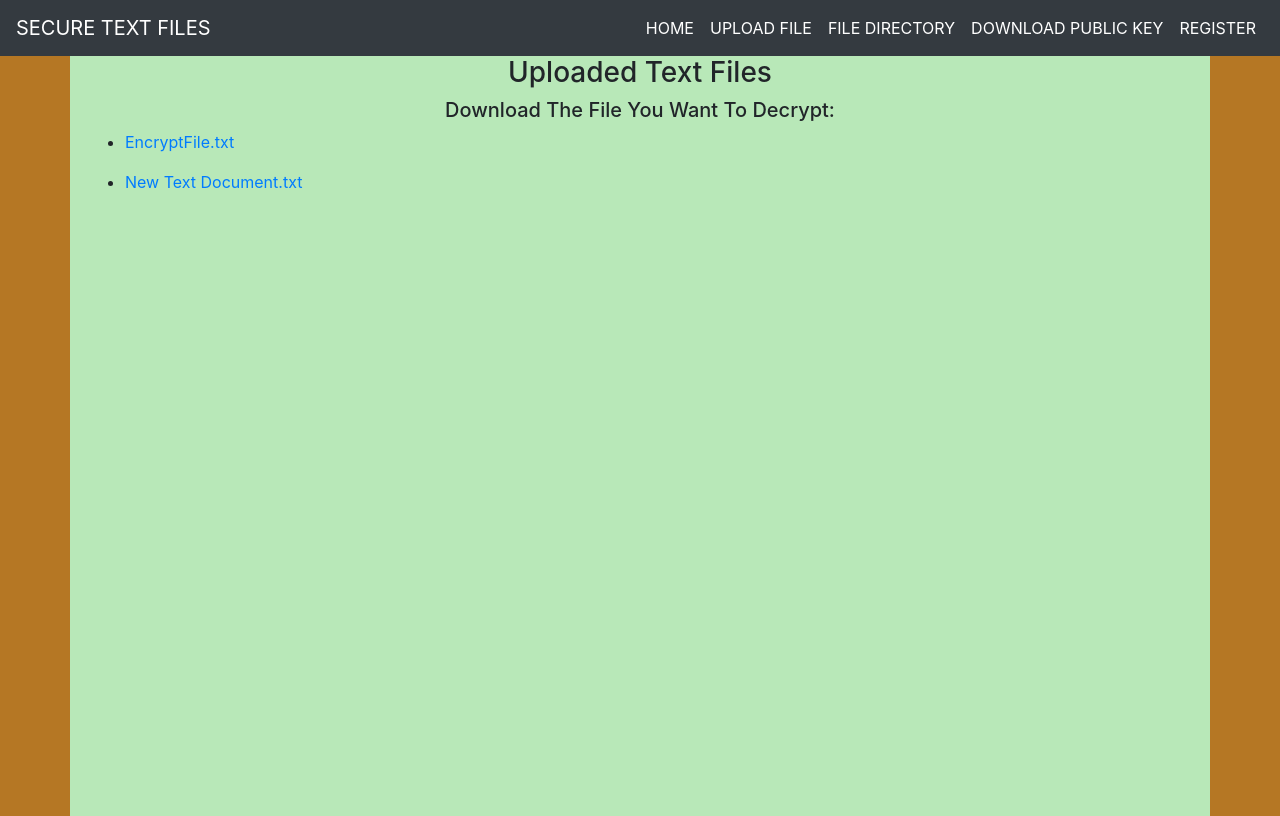
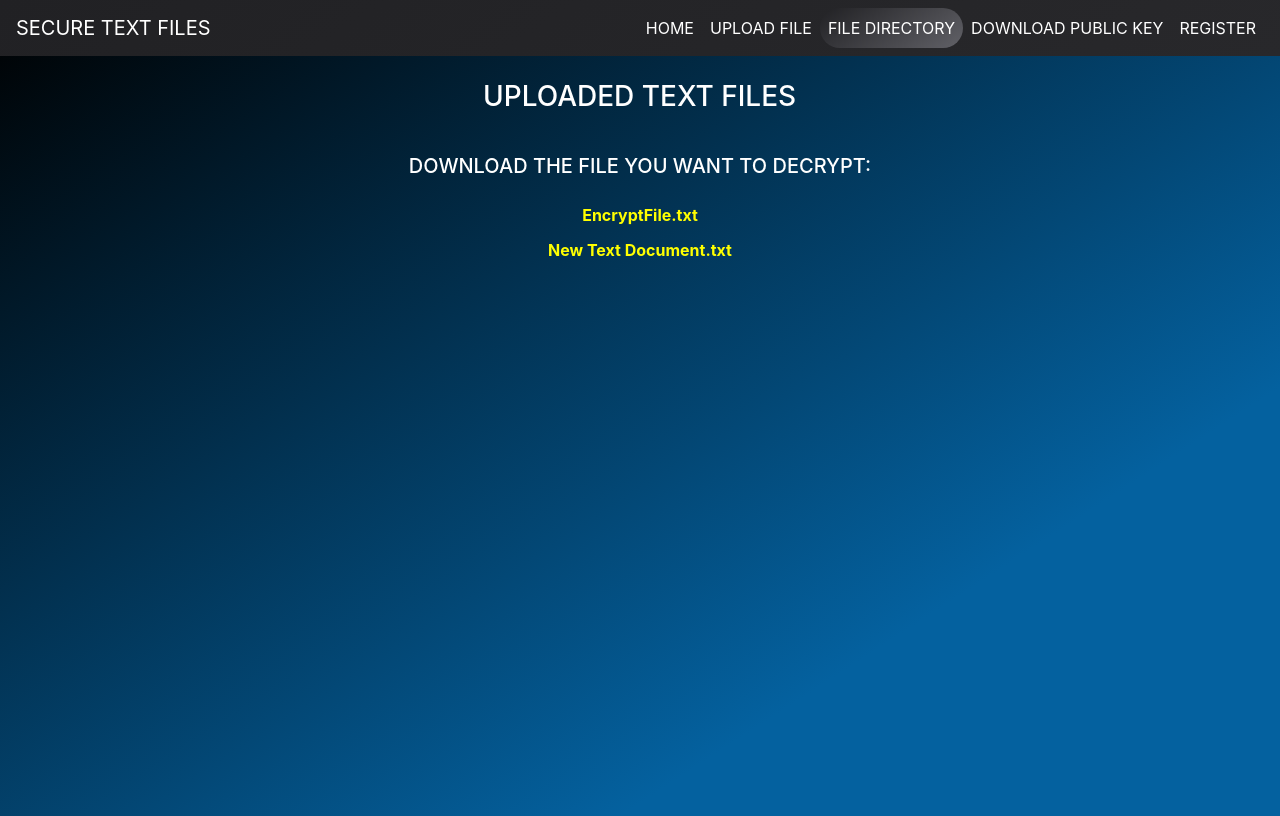
Before and after one commit to amreshgarg21/IBM-Internship-2022---SECURE-TEXT-TRANSFER-VIA-CLOUD-, a Flask app: page /file-directory/ in a window 1280 px wide. Run offline with Flask 2, Linux system fonts and the light colour scheme.

Commit message:
Enhanced file-list.html

```diff
--- /dev/null
+++ b/Web-App/static/css/custom.css
@@ -0,0 +1,24 @@
+:root {
+    --animate-duration: 1000ms;
+}
+
+body {
+    background-color: #000000;
+    background-image: linear-gradient(147deg, #000000 0%, #04619f 74%);
+    color: white;
+}
+
+nav {
+    background: linear-gradient(145deg, #212124, #28282b);
+    color: white;
+}
+
+nav li a:hover {
+    font-weight: 600;
+    color: ghostwhite;
+}
+
+.highlight {
+    background: linear-gradient(145deg, #212124, #616167);
+    border-radius: 40px;
+}
--- a/Web-App/templates/file-list.html
+++ b/Web-App/templates/file-list.html
@@ -26,12 +26,11 @@
 
     <!-- CSS -->
 
-    <style type="text/css">
+    <link rel="stylesheet" href="https://cdnjs.cloudflare.com/ajax/libs/animate.css/4.1.1/animate.min.css" />
 
-    </style>
+    <!-- Custom CSS -->
 
-    <!-- Script -->
-    <script></script>
+    <link rel="stylesheet" href="../static/css/custom.css">
 
 </head>
 
@@ -62,7 +61,7 @@
                 </li>
 
                 <li class="nav-item active">
-                    <a class="nav-link" href="/file-directory">FILE DIRECTORY</a>
+                    <a class="nav-link highlight" href="/file-directory">FILE DIRECTORY</a>
                 </li>
 
                 <li class="nav-item active">
@@ -83,11 +82,11 @@
 
     <!-- Main Container Starts -->
 
-    <div class="container-fluid" style="background-color: rgb(181, 119, 36);">
+    <div class="container-fluid">
 
         <!-- Inner Container 1 Starts -->
 
-        <div class="container" style="background-color: rgb(184, 232, 184); height: 95vh;">
+        <div class="container" style="height: 95vh;">
 
             <div class="row">
 
@@ -101,31 +100,34 @@
 
 
 
-            <div class="row">
+            <div class="row p-4">
 
-                <h3 class="mx-auto">Uploaded Text Files</h3>
+                <h3 class="mx-auto animate__animated animate__zoomIn">UPLOADED TEXT FILES</h3>
 
             </div>
 
-            <div class="row">
+            <div class="row p-2">
 
-                <h5 class="mx-auto">Download The File You Want To Decrypt:</h5>
+                <h5 class="mx-auto animate__animated animate__fadeInUp">DOWNLOAD THE FILE YOU WANT TO DECRYPT:</h5>
 
             </div>
 
-            <div class="row">
+            <div class="row p-2">
 
-                <div class="col-md-12">
+                <div class="col-md-12 text-center">
 
                     {% for itr in range(length):%}
 
-                    <ul>
-                        <div>
-                            <li>
-                                <a href="retrieve/file/{{list[itr]}}">{{list[itr]}}</a>
-                            </li>
-                        </div>
-                    </ul>
+                    <div class="p-1 animate__animated animate__fadeIn" style="animation-duration: 2800ms;">
+
+                        <h6>
+
+                            <a style="color: yellow; font-weight: 750;" href="retrieve/file/{{list[itr]}}">{{list[itr]}}</a>
+
+                        </h6>
+
+                    </div>
+
 
                     {% endfor%} {%endif%}
 
@@ -141,7 +143,11 @@
 
     <!-- Main Container Ends -->
 
+    <script src="../static/js/script1.js"></script>
 
+    <script>
+        new WOW().init();
+    </script>
 
 </body>
 
```
Also changed, not shown: Web-App/static/js/script1.js (added, +67 -0 lines).
